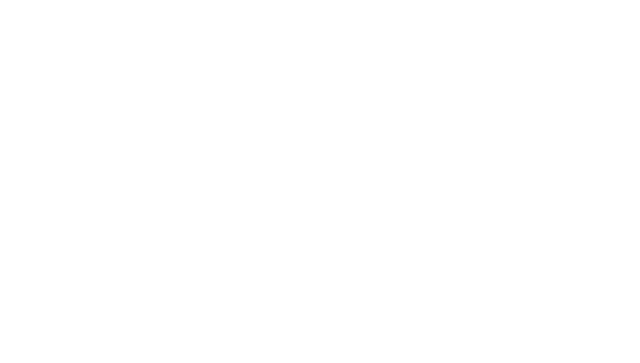
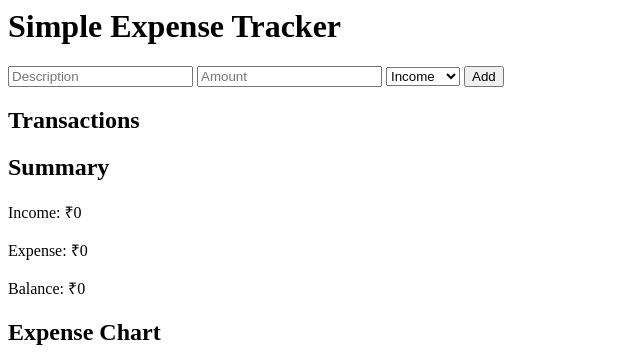
Before and after one commit to drishti-gupta0704/javascript_practice_projects, a plain HTML site: page expense_tracker/index.html in a window 1280 px wide. Shown: the whole page, without its empty margins (0-640 px from the left). Drawn offline with nearby package versions, Linux system fonts and the light colour scheme; files that its build step writes are made by us from their sources.

Commit message:
adding html layout of project

```diff
--- a/expense_tracker/index.html
+++ b/expense_tracker/index.html
@@ -1,12 +1,38 @@
 
-<!DOCTYPE html>
-<html lang="en">
+<html>
 <head>
     <meta charset="UTF-8">
     <meta name="viewport" content="width=device-width, initial-scale=1.0">
-    <title>Document</title>
+    <title>Simple Expense Tracker</title>
+    <link rel="stylesheet" href="style.css">
+    <script src="https://cdn.jsdelivr.net/npm/chart.js"></script>
 </head>
+
 <body>
 
+    <h1>Simple Expense Tracker</h1>
+
+    <div class="box">
+        <input type="text" id="desc" placeholder="Description">
+        <input type="number" id="amount" placeholder="Amount">
+        <select id="type">
+            <option value="income">Income</option>
+            <option value="expense">Expense</option>
+        </select>
+        <button id="add">Add</button>
+    </div>
+
+    <h2>Transactions</h2>
+    <ul id="list"></ul>
+
+    <h2>Summary</h2>
+    <p>Income: ₹<span id="inc">0</span></p>
+    <p>Expense: ₹<span id="exp">0</span></p>
+    <p>Balance: ₹<span id="bal">0</span></p>
+
+    <h2>Expense Chart</h2>
+    <canvas id="chart"></canvas>
+
+    <script src="script.js"></script>
 </body>
 </html>
```
